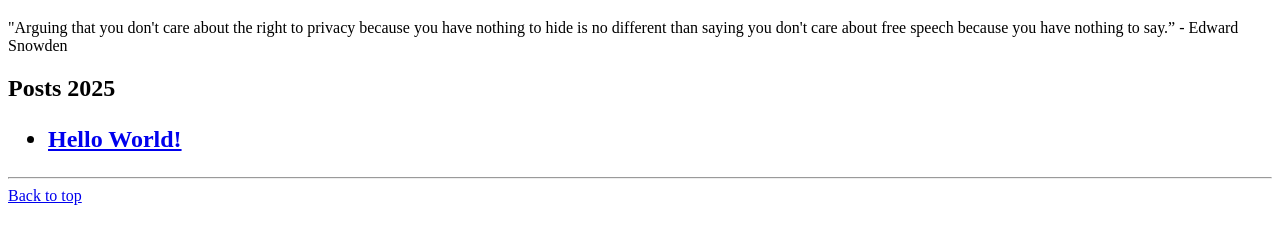
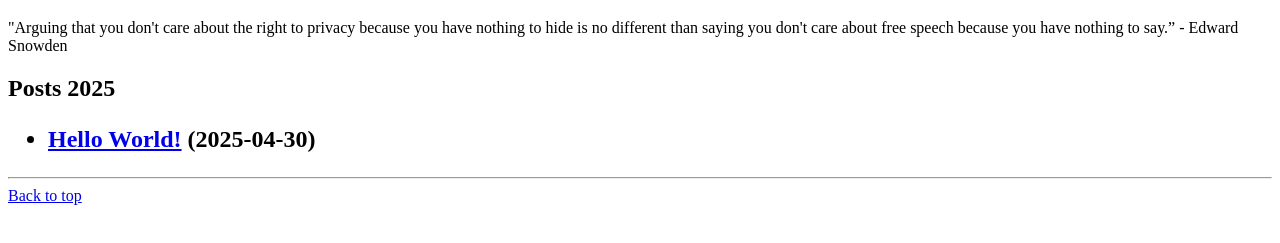
Before and after one commit to en010170/blog, a plain HTML site: page index.html in a window 1280 px wide. Shown: the part 61-304 px from the top of the page. Drawn offline with Linux system fonts and the light colour scheme.

Commit message:
Update index.html 25/04/30

```diff
--- a/index.html
+++ b/index.html
@@ -17,7 +17,8 @@
   <section>
   <h2>Posts 2025<h2>
   <ul>
-    <li><a href="posts/2025/04/first_post.html">Hello World!</li>
+    <li><a href="posts/2025/04/first_post.html">Hello World!</a>
+        (2025-04-30)</a></li>
   </ul>
   </section>
 
```
